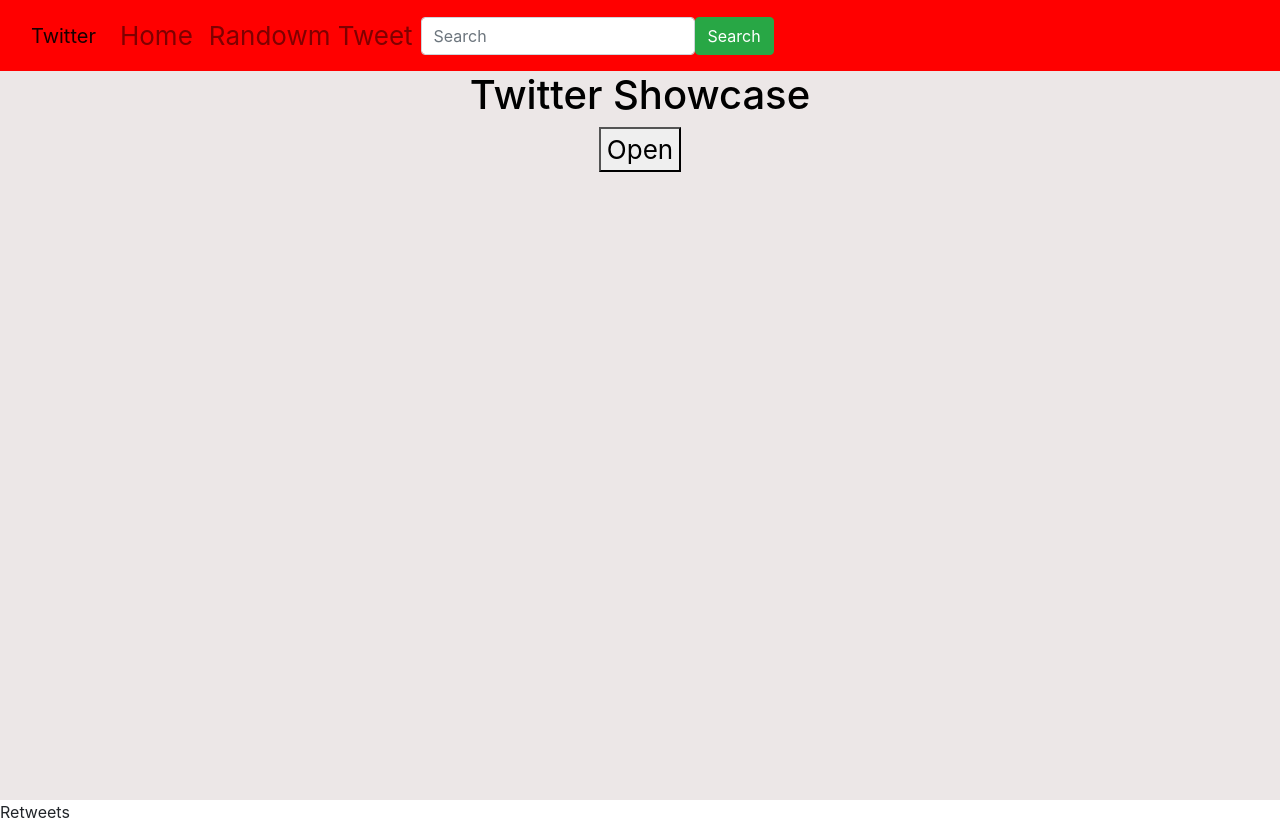
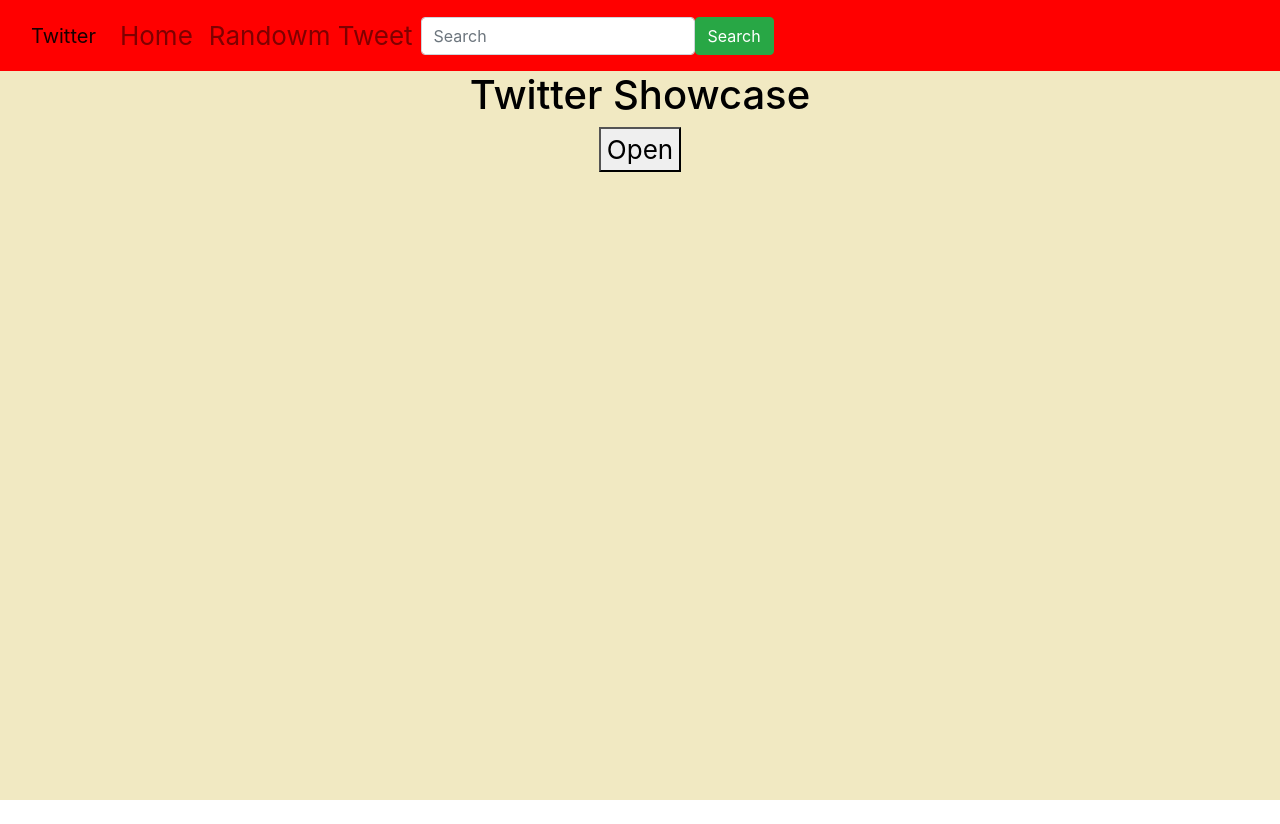
Before and after one commit to Mray2k4/Twitter-App, a React (Create React App) app: page / in a window 1280 px wide. After the commit the page ends 800 px from the top, so only its background shows below. Built offline with nearby package versions, Linux system fonts and the light colour scheme.

Commit message:
Removed Retweet component at the bottom of page

```diff
--- a/src/App.css
+++ b/src/App.css
@@ -14,7 +14,7 @@
 }
 
 .App-header {
-  background-color: #ece7e7;
+  background-color: #f1e9c2;
   min-height: 100vh;
   display: flex;
   flex-direction: column;
--- a/src/App.js
+++ b/src/App.js
@@ -36,10 +36,6 @@ function btnOpen() {
       {openTweet && <TweetBox closeTweet={setOpenTweet}/>}
       </header>
 
-      <Retweets
-      openTweet={openTweet}
-      setOpenTweet={setOpenTweet}
-      />
     </div>
   );
 }
```
